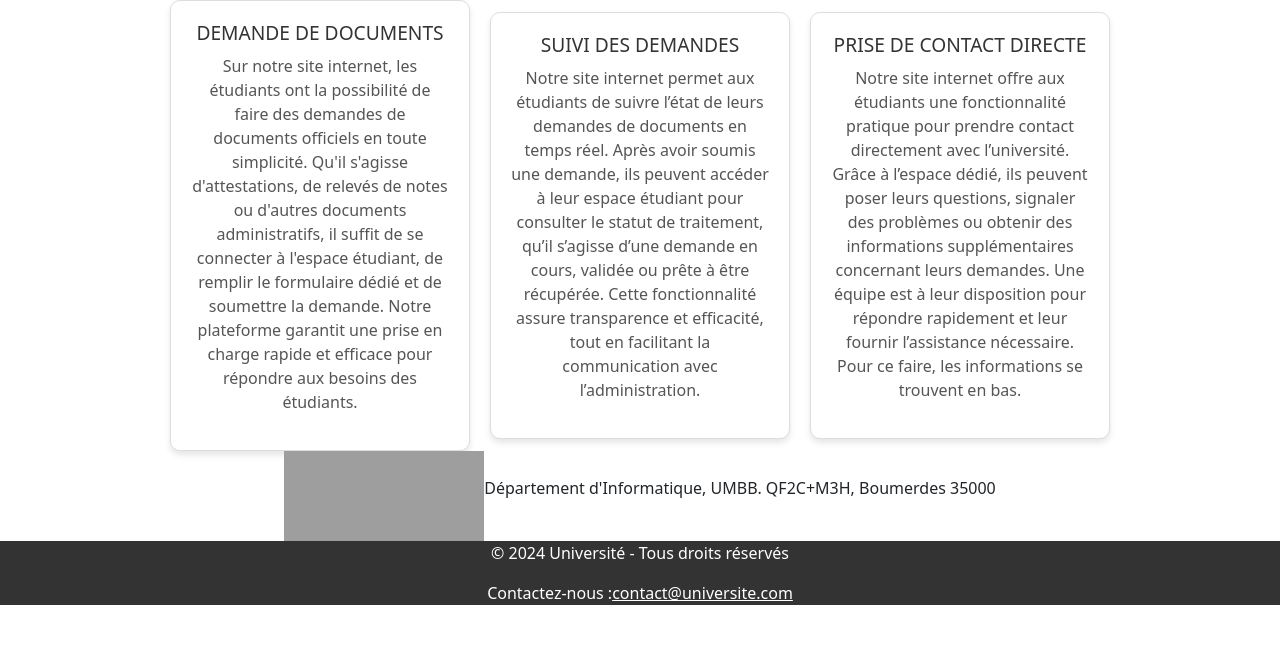
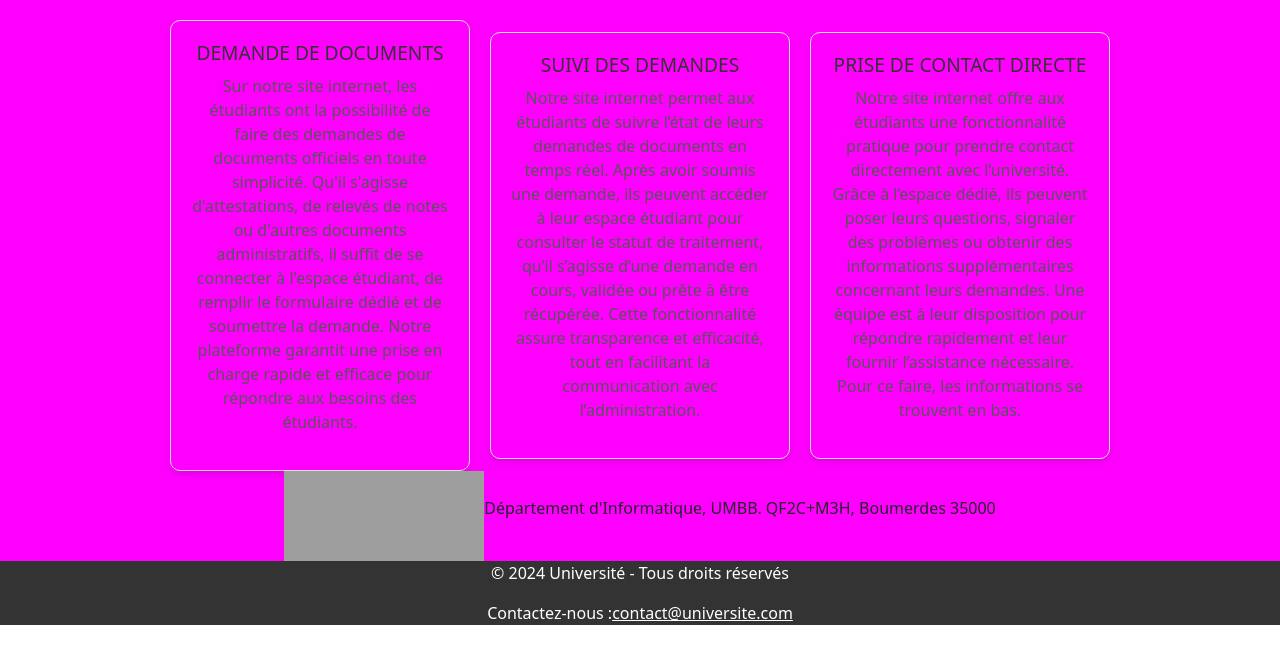
Before and after one commit to Meriem7FD/paw-projet, a PHP site: page /etud.php in a window 1280 px wide. Shown: the part 64-728 px from the top of the page. Run offline with PHP 8.4, Linux system fonts and the light colour scheme; some libraries are stand-ins or nearby versions; grey boxes are pictures that could not be loaded.

Commit message:
Update etud.css

```diff
--- a/etud.css
+++ b/etud.css
@@ -35,6 +35,7 @@ main{
     width: 100%;
     display: flex;
     flex-direction: column;
+    background-color: magenta;
 }
 
 .portails {
@@ -42,11 +43,14 @@ main{
     justify-content: center;
     align-items: center;
     gap: 20px;
+    margin-top: 20px;
+    height: 90%;
+    width: 100%;
 }
 
 
 .portail {
-    background-color: #fff;
+    /* background-color: #fff; */
     border: 1px solid #ddd;
     border-radius: 10px;
     padding: 20px;
@@ -87,7 +91,7 @@ main{
 
 
 footer{
-    height: 16%;
+    height: 15%;
     width: 100%;
     bottom: 0;
     background-color: #333;
```
